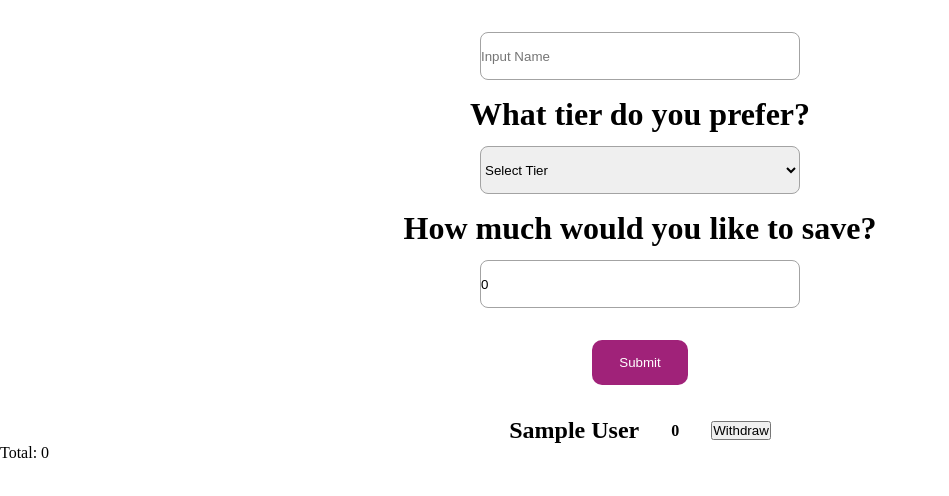
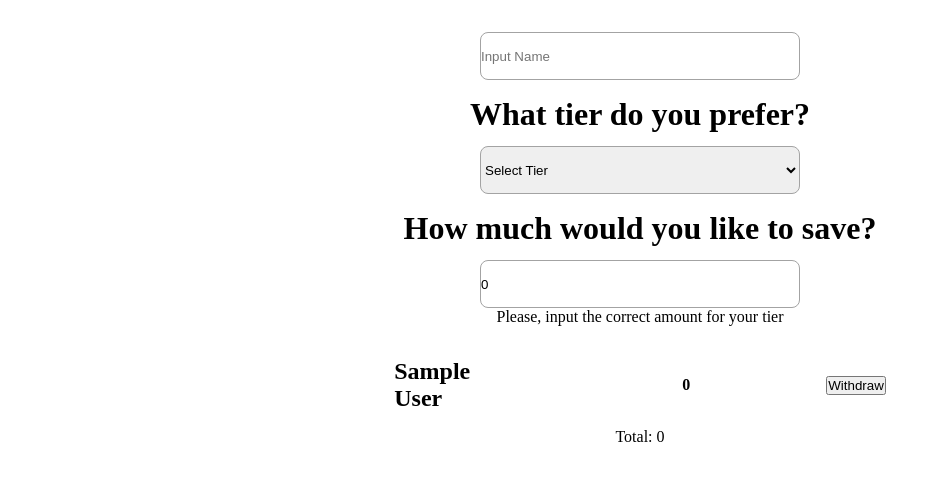
Before and after one commit to Bill-Adepoju/Final-task, a React (Vite) app in the folder Assignment/: page / in a window 1280 px wide. Shown: the top 496 px of the page, without its empty margins (0-949 px from the left). Built offline with nearby package versions, Linux system fonts and the light colour scheme.

Commit message:
Feat : Add validation and conditional display of submit button

```diff
--- /dev/null
+++ b/Assignment/src/Components/Tier1.jsx
@@ -0,0 +1,13 @@
+export default function Tier1(){
+
+    const tier1Fee = 10000;
+    const tier1interest = tier1Fee * 0.05;
+    const tier1total = tier1Fee + tier1interest;
+    return(
+        <div>
+            <p> You will save {tier1Fee}</p>
+            <p> Your interest over one week is {tier1interest}</p>
+            <p> You will recieve a Total of {tier1total}</p>
+        </div>
+    )
+}
--- /dev/null
+++ b/Assignment/src/Components/Tier2.jsx
@@ -0,0 +1,13 @@
+export default function Tier2(){
+
+    const tier2Fee = 20000;
+    const tier2interest = tier2Fee * 0.1;
+    const tier2total = tier2Fee + tier2interest;
+    return(
+        <div>
+            <p> You will save {tier2Fee}</p>
+            <p> Your interest over one week is {tier2interest}</p>
+            <p> You will recieve a Total of {tier2total}</p>
+        </div>
+    )
+}
--- /dev/null
+++ b/Assignment/src/Components/Tier3.jsx
@@ -0,0 +1,13 @@
+export default function Tier3(){
+
+    const tier3Fee = 30000;
+    const tier3interest = tier3Fee * 0.2;
+    const tier3total = tier3Fee + tier3interest;
+    return(
+        <div>
+            <p> You will save {tier3Fee}</p>
+            <p> Your interest over one week is {tier3interest}</p>
+            <p> You will recieve a Total of {tier3total}</p>
+        </div>
+    )
+}
--- a/Assignment/src/Components/selection.jsx
+++ b/Assignment/src/Components/selection.jsx
@@ -1,11 +1,26 @@
 import {React, useState, useEffect} from "react"
+import Tier1 from "./Tier1"
+import Tier2 from "./Tier2"
+import Tier3 from "./Tier3"
+
 
 export default function Selection(){
     const [name, setName] = useState("")
     const [tier, setTier] = useState("Select Tier")
     const [amount, setAmount] = useState(0)
     const [totalAmount, setTotalAmount] = useState(0);
-    const [display, setDisplay] = useState(false)
+    const [errorMessage, setErrorMessage] = useState(true);
+
+    const [tier1visible, setTier1visible] = useState(false)
+    const [tier2visible, setTier2visible] = useState(false)
+    const [tier3visible, setTier3visible] = useState(false)
+
+    useEffect(() => {
+        tier === "Tier1" ? setTier1visible(true) : setTier1visible(false);
+        tier === "Tier2" ? setTier2visible(true) : setTier2visible(false);
+        tier === "Tier3" ? setTier3visible(true) : setTier3visible(false);
+      }, [tier]);
+
 
     const [users, setUsers] = useState([
         { userName: 'Sample User', userAmount: 0, userTier: "" },
@@ -22,13 +37,21 @@ export default function Selection(){
     }
     function handleChangeAmount(event) {
         setAmount(event.target.value)
+        if(((tier=="Tier1") && (event.target.value == "10")) || ((tier == "Tier2") && (event.target.value == "20")) || ((tier == "Tier3") && (event.target.value == "30"))){
+            setErrorMessage(false)
+        }else{
+            setErrorMessage(true)
+        }
 
     }
+
+
+
 
     function handleSubmit(event){
         event.preventDefault()
         console.log(name , tier, amount, totalAmount)
-        setDisplay(true)
+
 
         const newUser = {
             userName: name,
@@ -84,6 +107,11 @@ export default function Selection(){
                     <option value="Tier3">Tier 3</option>
 
                 </select>
+                <div>
+                    {tier1visible && <Tier1 />}
+                    {tier2visible && <Tier2 />}
+                    {tier3visible && <Tier3 />}
+                </div>
                 <br />
                 <label className="amount-label" htmlFor="amount">How much would you like to save?</label>
                 <input
@@ -94,7 +122,13 @@ export default function Selection(){
                     name="amount"
                     value={amount}
                />
-               <button className="submit-button">Submit</button>
+               <div>
+                    {errorMessage && <p>Please, input the correct amount for your tier</p> }
+               </div>
+               <div>
+                  {!errorMessage && <button className="submit-button">Submit</button>}
+               </div>
+
 
             </form>
 
@@ -103,8 +137,8 @@ export default function Selection(){
                         <div className='user-container'>
                             <div className='user-details'>
                                 <h2 className='user-name'>{user.userName}</h2>
-                                <h4>{user.userTier}</h4>
-                                <h4> {user.userAmount} </h4>
+                                <h4 className="user-tier">{user.userTier}</h4>
+                                <h4 className="user-amount"> {user.userAmount} </h4>
                             </div>
 
                             <div className='withdraw'>
--- a/Assignment/src/index.css
+++ b/Assignment/src/index.css
@@ -41,12 +41,23 @@
   display: flex;
   justify-content: center;
   align-items: center;
-  gap: 2rem;
+  gap: 4rem;
 }
 
 .user-details{
   display: flex;
-  gap: 1rem;
+  gap: 4rem;
   justify-content: center;
   align-items: center;
 }
+
+.total{
+  display: flex;
+  justify-content: center;
+  align-items: center;
+  margin-top: 1rem;
+}
+
+.user-name, .user-tier, .user-amount{
+  inline-size: 5rem;
+}
```
